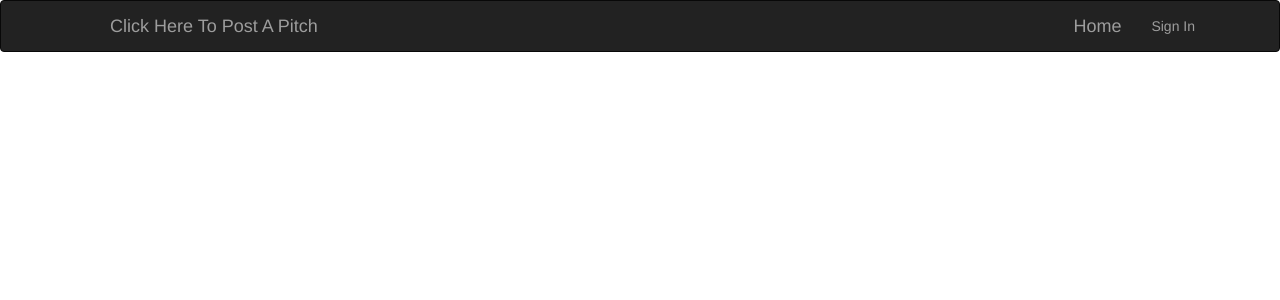
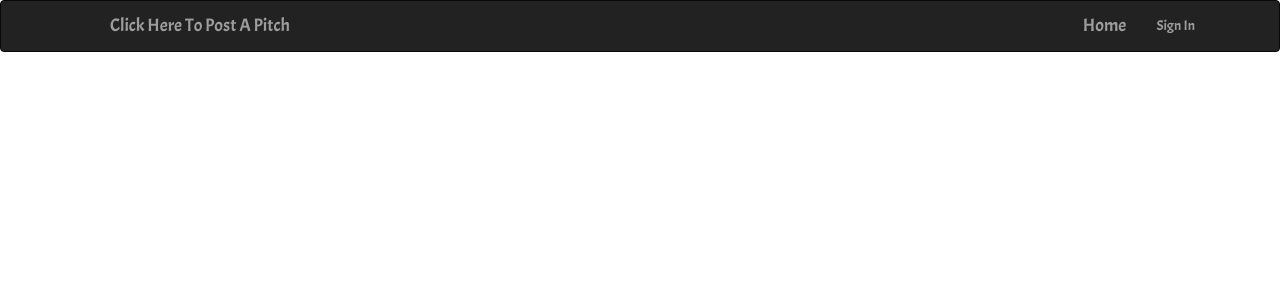
Before and after one commit to antomuli/1_Minute_Pitch, a Python web app: template app/templates/index.html in a window 1280 px wide. Shown: the top 300 px of the page. Run offline with Jinja, Linux system fonts and the light colour scheme; the template is opened without the code that fills it, so the values that code supplies are empty; some libraries are stand-ins or nearby versions.

Commit message:
Added acme san-serif font

```diff
--- a/app/static/css/styles.css
+++ b/app/static/css/styles.css
@@ -14,3 +14,6 @@
     background-color:white;
     background-size: cover;
 } */
+*{
+    font-family: 'Acme', sans-serif;
+}
```
